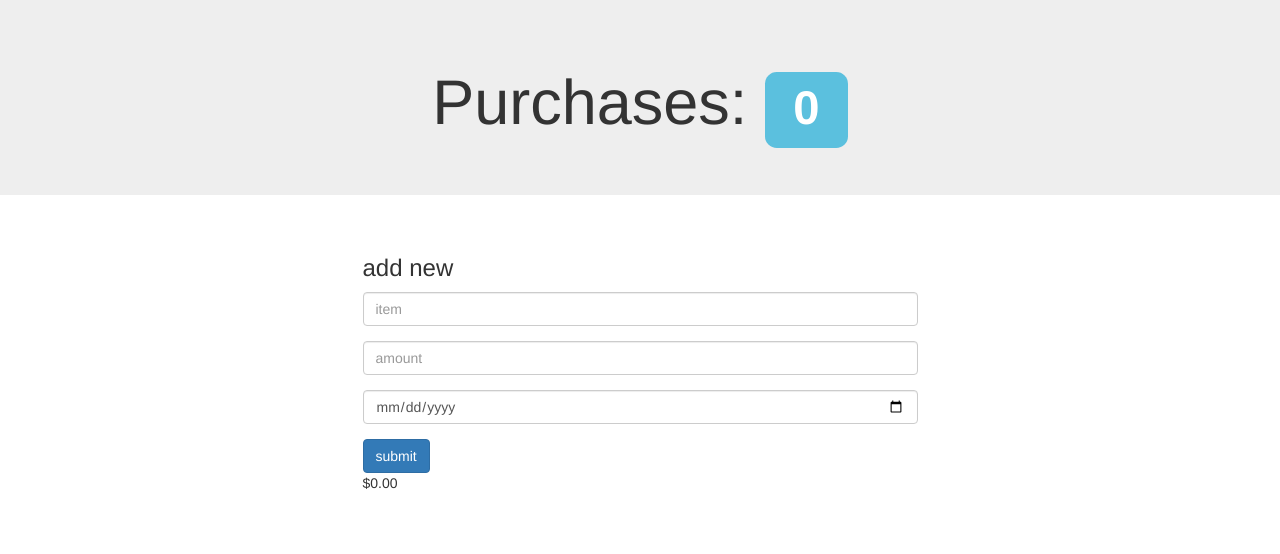
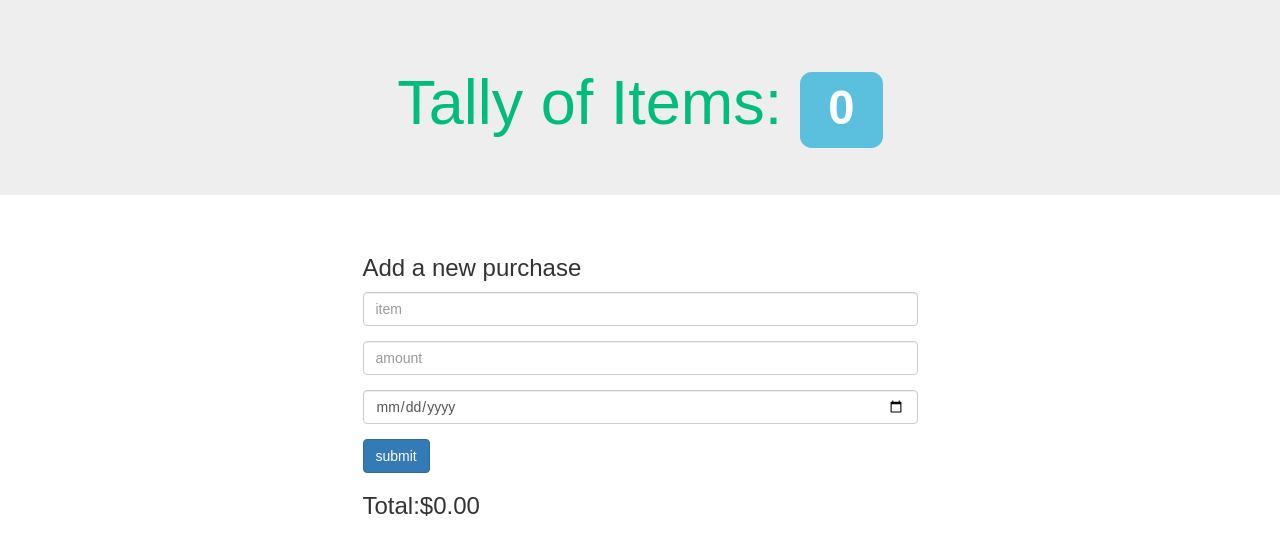
Before and after one commit to rachelzuzu/meanapp, a plain HTML site: page index.html in a window 1280 px wide. Drawn offline with nearby package versions, Linux system fonts and the light colour scheme.

Commit message:
change css

```diff
--- a/index.html
+++ b/index.html
@@ -4,18 +4,36 @@
 
 	<title>Cash App</title>
 	<link href="http://maxcdn.bootstrapcdn.com/bootstrap/3.2.0/css/bootstrap.min.css" rel="stylesheet">
+	<meta content="IE=edge" http-equiv="X-UA-Compatible">
 	<meta name="viewport" content="width=device-width, initial-scale=1">
 	<script src="http://ajax.googleapis.com/ajax/libs/angularjs/1.3.10/angular.min.js"></script>
 	<script src="app.js"></script>
+	<style type="text/css">
+	body {
+		font-family: arial;
+		font-color: #686b6e;
+		/*background-color: #00BD7E;*/
+	}
+	.jumbotron {
+		color: #00BD7E;
+	}
+	button {
+		background-color: #00BD7E;
+	}
+	.label {
+		color: white;
+	}
+	</style>
 </head>
 
 <body ng-app="cashApp" ng-controller="MainCtrl">
 
-			  <div class="jumbotron text-center">
-					<h1> Purchases: <span class="label label-info">{{ posts.length }}</span></h1>
-				</div>
-					<div class="container">
-<div class="row">
+	<div class="jumbotron text-center">
+		<h1>Tally of Items: <span class="label label-info">{{ posts.length }}</span></h1>
+	</div>
+
+	<div class="container">
+		<div class="row">
 		  <div class="col-md-6 col-md-offset-3">
 				<div class="checkbox" ng-repeat="post in posts">
 					<span style="font-size:20px; margin-left:10px;">
@@ -25,7 +43,7 @@
 				</div>
 
 				<form ng-submit="addPost()" style="margin-top:30px;">
-					<h3>add new</h3>
+					<h3>Add a new purchase</h3>
 					<div class="form-group">
 						<input type="text" class="form-control" placeholder="item" ng-model="title"></input>
 					</div>
@@ -38,7 +56,7 @@
 					<button type="submit" class="btn btn-primary">submit</button>
 				</form>
 
-            <td>{{total() | currency}}</td>
+            <h3>Total:<td>{{total() | currency}}</td></h3>
 
 		  </div>
 	  </div>
```
